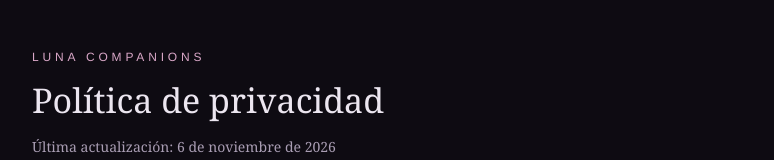
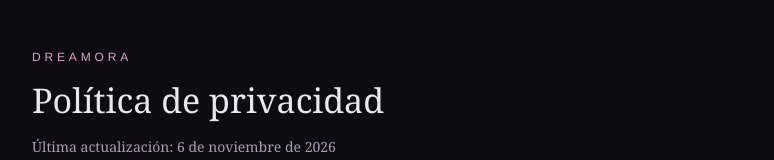
Before and after one commit to javito123451-sudo/luna-companion, a Next.js app: page /legal/privacidad in a window 1280 px wide. Shown: the top 160 px of the page, without its empty margins (248-1022 px from the left). Built offline with nearby package versions, Linux system fonts and the light colour scheme.

Commit message:
Rebrand a Dreamora: cambio textos Luna Companions a Dreamora en web y bot

```diff
--- a/src/app/admin/page.tsx
+++ b/src/app/admin/page.tsx
@@ -54,7 +54,7 @@ export default function Admin() {
   if (!authed) {
     return (
       <main className="wrap admin">
-        <div className="brand">Luna Companions · Admin</div>
+        <div className="brand">Dreamora · Admin</div>
         <h1>Acceso</h1>
         <form
           className="row"
@@ -73,7 +73,7 @@ export default function Admin() {
 
   return (
     <main className="wrap admin">
-      <div className="brand">Luna Companions · Admin</div>
+      <div className="brand">Dreamora · Admin</div>
       <div className="tabs">
         {(["metricas", "contenido", "pagos", "bot"] as Tab[]).map((t) => (
           <button key={t} className={tab === t ? "" : "ghost"} onClick={() => setTab(t)}>
--- a/src/app/layout.tsx
+++ b/src/app/layout.tsx
@@ -2,7 +2,7 @@ import "./globals.css";
 import type { Metadata } from "next";
 
 export const metadata: Metadata = {
-  title: "Luna Companions",
+  title: "Dreamora",
   description: "Compañeras de inteligencia artificial para adultos, en Telegram.",
   robots: { index: false, follow: false },
 };
--- a/src/app/legal/[slug]/page.tsx
+++ b/src/app/legal/[slug]/page.tsx
@@ -28,7 +28,7 @@ const pages: Record<string, { title: string; en?: boolean; body: () => JSX.Eleme
     body: () => (
       <>
         <h2>1. Quiénes somos</h2>
-        <p>Luna Companions es un servicio de entretenimiento digital que se presta a través de un bot de Telegram.</p>
+        <p>Dreamora es un servicio de entretenimiento digital que se presta a través de un bot de Telegram.</p>
         <Owner />
         <h2>2. Solo para adultos</h2>
         <p>
@@ -149,7 +149,7 @@ const pages: Record<string, { title: string; en?: boolean; body: () => JSX.Eleme
     body: () => (
       <>
         <h2>1. Who we are</h2>
-        <p>Luna Companions is a digital entertainment service provided through a Telegram bot.</p>
+        <p>Dreamora is a digital entertainment service provided through a Telegram bot.</p>
         <Owner en />
         <h2>2. Adults only</h2>
         <p>
@@ -271,7 +271,7 @@ export function generateStaticParams() {
 }
 
 export function generateMetadata({ params }: { params: { slug: string } }) {
-  return { title: `${pages[params.slug]?.title ?? "Legal"} · Luna Companions` };
+  return { title: `${pages[params.slug]?.title ?? "Legal"} · Dreamora` };
 }
 
 export default function LegalPage({ params }: { params: { slug: string } }) {
@@ -279,7 +279,7 @@ export default function LegalPage({ params }: { params: { slug: string } }) {
   if (!page) notFound();
   return (
     <main className="wrap">
-      <div className="brand">Luna Companions</div>
+      <div className="brand">Dreamora</div>
       <h1>{page.title}</h1>
       <p className="muted">{page.en ? `Last updated: ${UPDATED_EN}` : `Última actualización: ${UPDATED}`}</p>
       {page.body()}
--- a/src/app/page.tsx
+++ b/src/app/page.tsx
@@ -4,7 +4,7 @@ export default function Home() {
   const bot = process.env.NEXT_PUBLIC_BOT_USERNAME;
   return (
     <main className="wrap">
-      <div className="brand">Luna Companions</div>
+      <div className="brand">Dreamora</div>
       <h1>Conversaciones privadas con compañeras creadas con inteligencia artificial.</h1>
       <p className="muted">Servicio exclusivo para mayores de 18 años. Todas las companions son personajes ficticios generados por IA.</p>
       {bot ? (
--- a/src/bot/bot.ts
+++ b/src/bot/bot.ts
@@ -689,10 +689,10 @@ export async function configureBot(api: Api, webhookUrl: string, secret: string
   await api.setMyCommands(BOT_COMMANDS_EN);
   await api.setMyCommands(BOT_COMMANDS, { language_code: "es" });
   await api.setMyDescription(
-    "Luna Companions: private conversations with companions created with artificial intelligence. Adults only (18+).",
+    "Dreamora: private conversations with companions created with artificial intelligence. Adults only (18+).",
   );
   await api.setMyDescription(
-    "Luna Companions: conversaciones privadas con compañeras creadas con inteligencia artificial. Servicio exclusivo para mayores de 18 años.",
+    "Dreamora: conversaciones privadas con compañeras creadas con inteligencia artificial. Servicio exclusivo para mayores de 18 años.",
     { language_code: "es" },
   );
   await api.setMyShortDescription("AI companions, private conversations. 18+ only.");
--- a/src/lib/texts.ts
+++ b/src/lib/texts.ts
@@ -4,7 +4,7 @@
  */
 import { legalUrl } from "./settings";
 
-export const BRAND = "Luna Companions";
+export const BRAND = "Dreamora";
 export type Lang = "es" | "en";
 
 export const detectLang = (code: string | null | undefined): Lang => (code && code.toLowerCase().startsWith("es") ? "es" : "en");
```
